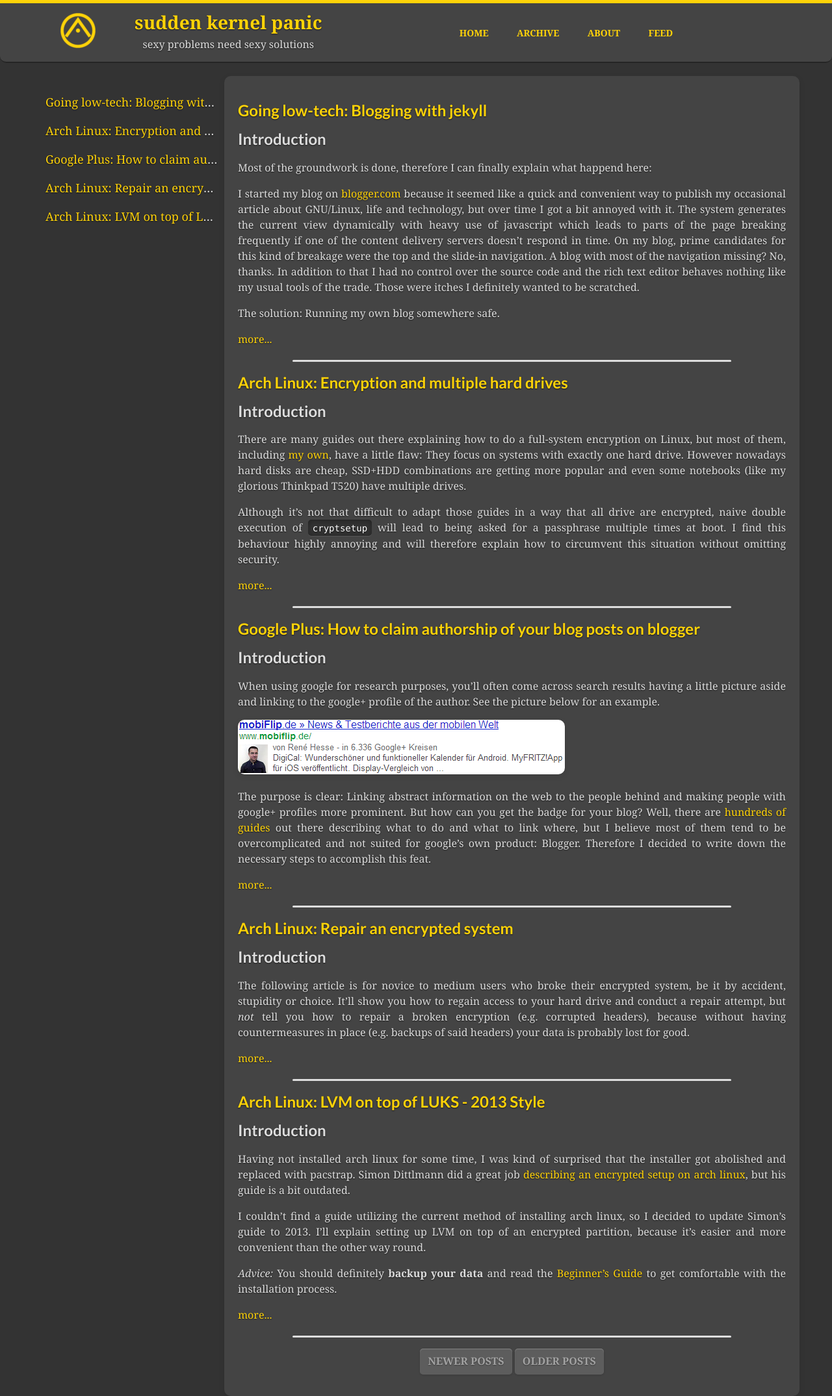
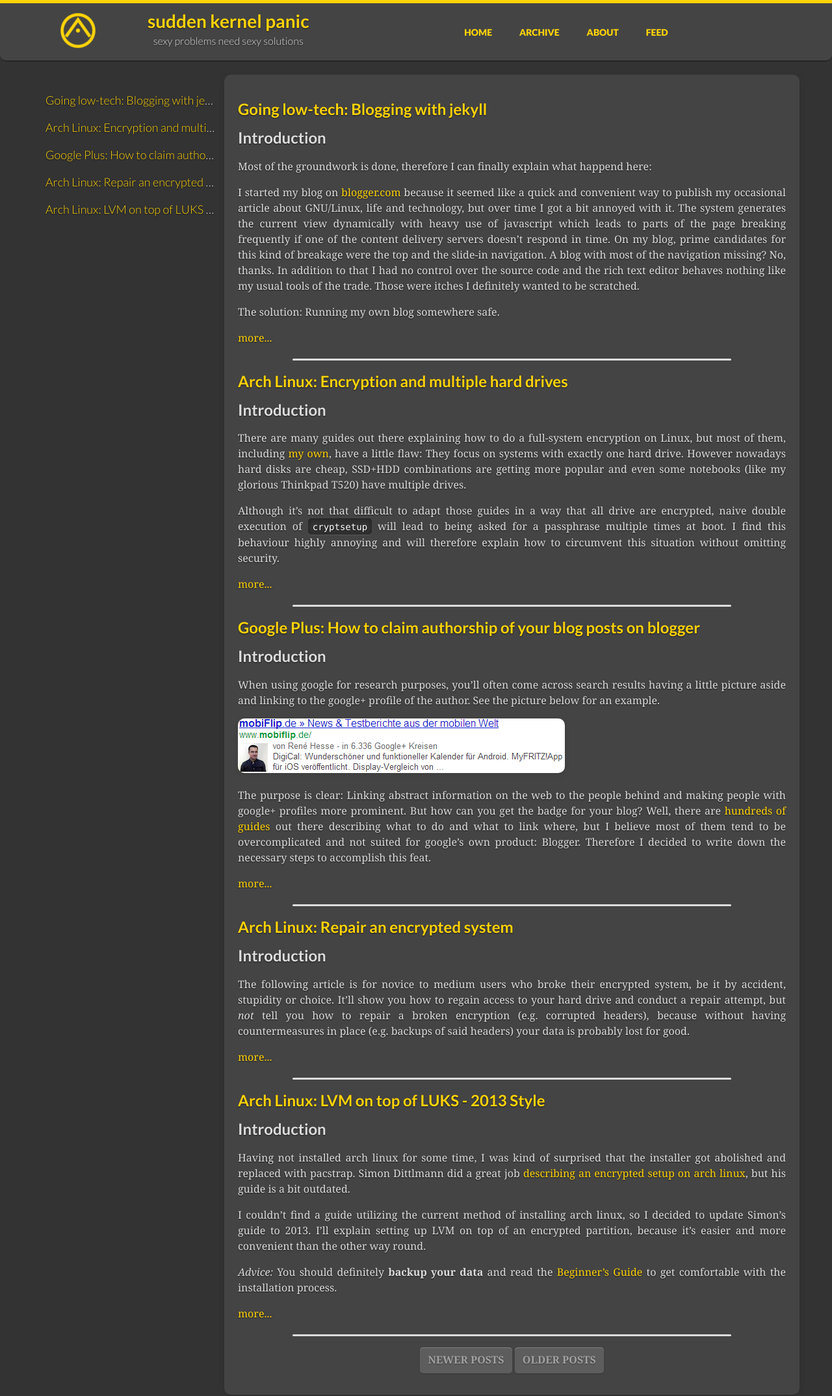
Before and after one commit to Bin7me/bin7me.github.io, a Jekyll site: the page built from index.html, in a window 1280 px wide. Shown: the whole page at 65% size. Built offline with Jekyll 4.4.1, drawn with Linux system fonts in a browser that asks for light colours; some web fonts are replaced; Markdown is read by kramdown in place of the engine named in the settings; the list of posts is cut into pages by our own code.

Commit message:
changed font only in articles to serif

```diff
--- a/css/style.css
+++ b/css/style.css
@@ -3,7 +3,7 @@
   background: #333;
   margin: 0px;
   border-top: 5px solid #ffd308;
-  font-family: Georgia, "Times New Roman", serif;
+  font-family: Lato, 'Helvetica Neue', Helvetica, Arial, sans-serif;
   font-size: 20px;
   font-weight: 300;
   text-shadow: 0 1px 2px rgba(0,0,0,.6);
@@ -56,6 +56,7 @@
 }
 
 article {
+  font-family: Georgia, "Times New Roman", serif;
   background: #444;
   border-radius: 10px;
   padding: 21px;
```
